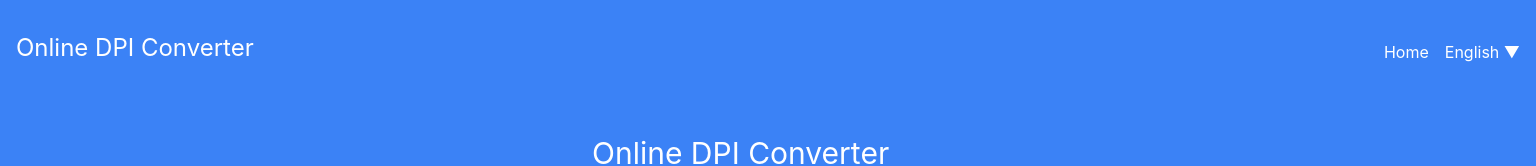
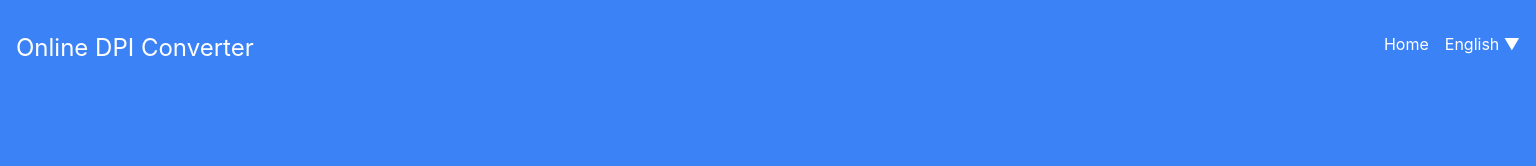
Before and after one commit to SumeyraSeyma/React-CanvasDPI, a React (Create React App) app in the folder canvas-dpi/: page / in a window 1536 px wide. Shown: the top 166 px of the page. Built offline with nearby package versions, Linux system fonts and the light colour scheme.

Commit message:
blue background moved lower

```diff
--- a/canvas-dpi/src/App.js
+++ b/canvas-dpi/src/App.js
@@ -9,10 +9,10 @@ function App() {
   return (
     <div className="flex flex-col min-h-screen">
       <div className='bg-blue-500 p-4' id='Aa'>
-        <header className="text-white 2xl:flex justify-between text-center py-4 w-full" id='header' >
+        <header className="text-white 2xl:flex justify-between text-center py-4 w-full mb-80" id='header' >
           <h1 className="text-2xl">Online DPI Converter</h1>
           <nav>
-            <ul className="flex justify-center space-x-4 mt-2">
+            <ul className="flex justify-center space-x-4">
               <li><a href="/" className="hover:underline">Home</a></li>
               <li><a href="/" className="hover:underline">English ▼</a></li>
             </ul>
@@ -22,7 +22,7 @@ function App() {
     <div className="flex-1 bg-blue-500 flex items-end justify-center">
     </div>
     <div className="flex-1 bg-white flex items-start justify-center">
-      <div className="w-full max-w-7xl px-4 2xl:ml-64 2xl:-mt-44">
+      <div className="w-full max-w-7xl px-4 2xl:ml-64 2xl:-mt-96">
           <p className="text-3xl 2xl:mt-16 2xl:ml-80 text-white" id='p1'>Online DPI Converter</p>
             <p className='text-center text-white mr-72' id='p2'>Batch modify DPI of images, supports various formats such as JPG, PNG, GIF, etc.</p>
         <ToastContainer />
--- a/canvas-dpi/src/output.css
+++ b/canvas-dpi/src/output.css
@@ -589,6 +589,22 @@ video {
   margin-top: 7rem;
 }
 
+.mb-40 {
+  margin-bottom: 10rem;
+}
+
+.mb-20 {
+  margin-bottom: 5rem;
+}
+
+.mb-80 {
+  margin-bottom: 20rem;
+}
+
+.-mt-2 {
+  margin-top: -0.5rem;
+}
+
 .flex {
   display: flex;
 }
@@ -848,6 +864,18 @@ code {
     margin-top: 4rem;
   }
 
+  .\32xl\:-mt-4 {
+    margin-top: -1rem;
+  }
+
+  .\32xl\:-mt-80 {
+    margin-top: -20rem;
+  }
+
+  .\32xl\:-mt-96 {
+    margin-top: -24rem;
+  }
+
   .\32xl\:flex {
     display: flex;
   }
```
